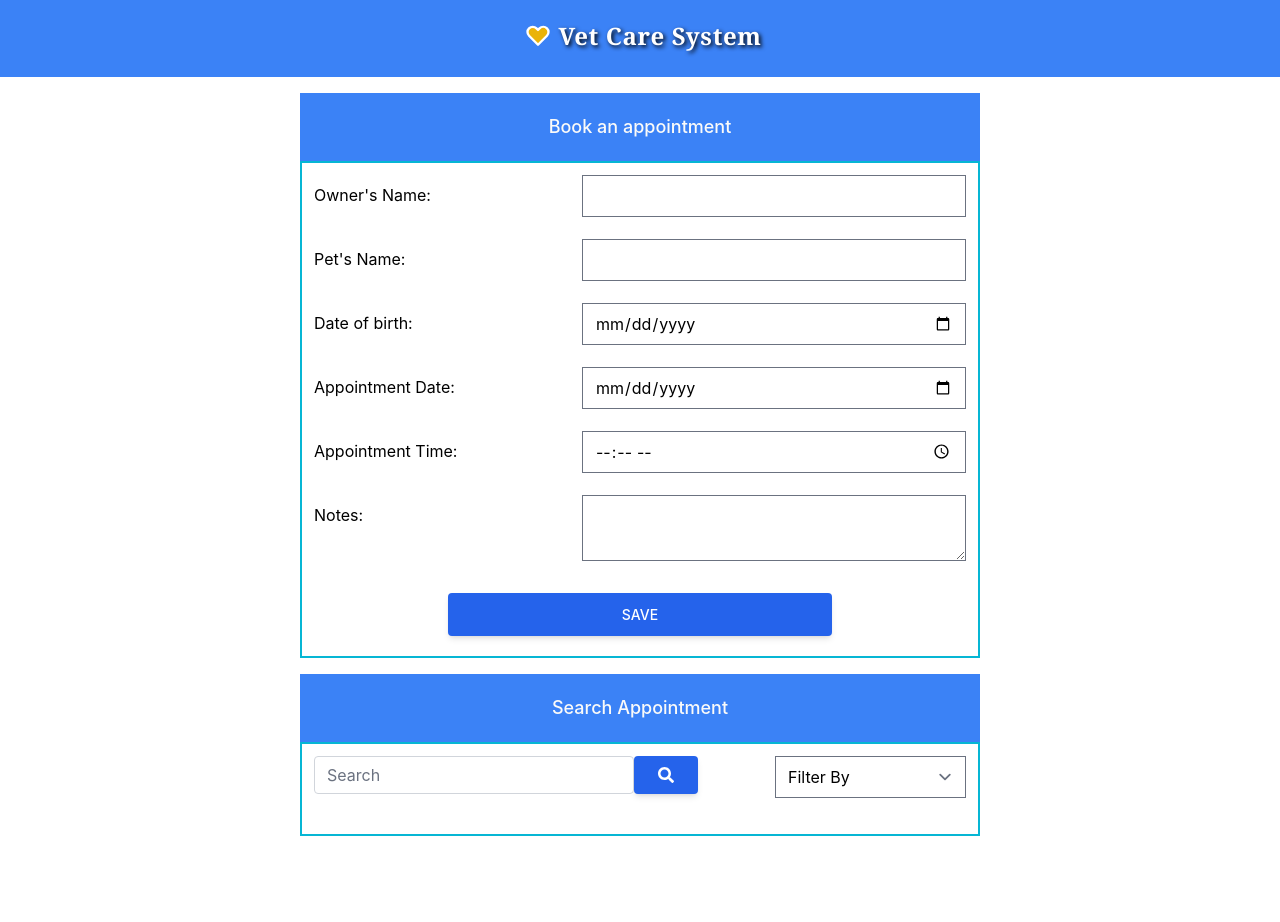
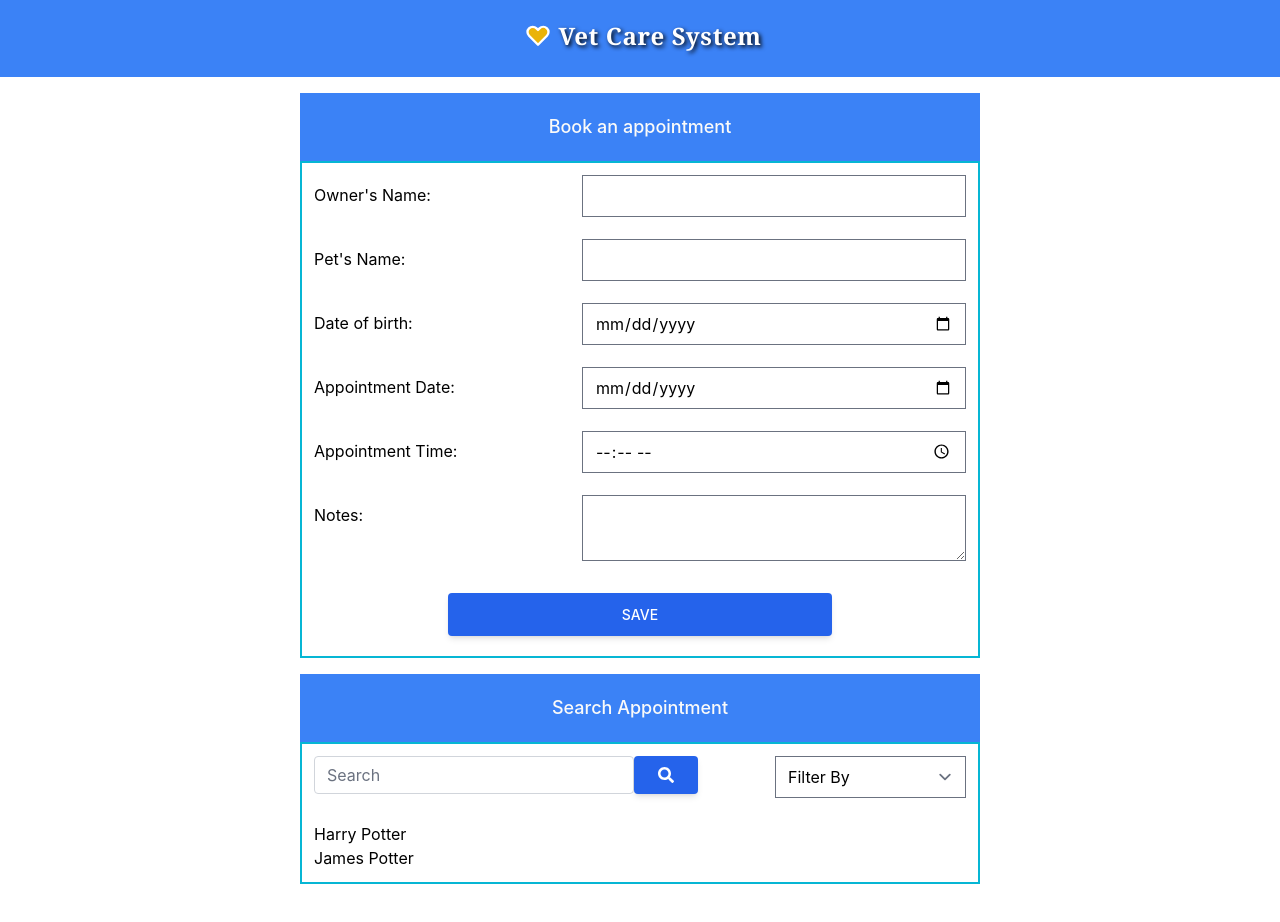
Before and after one commit to BillalAsif/vetbooking, a React (Create React App) app: page / in a window 1280 px wide. Before the commit the page ends 876 px from the top, so only its background shows below. Built offline with nearby package versions, Linux system fonts and the light colour scheme.

Commit message:
Json data added

```diff
--- a/src/Search.js
+++ b/src/Search.js
@@ -1,5 +1,6 @@
 import React from "react";
 import "./App.css"
+import appointmentList from "./appointments.json"
 
 const Search = () => {
     return (
@@ -32,6 +33,12 @@ const Search = () => {
                         <option value="3">Appointment Date</option>
                     </select>
 
+                    <ul className="block">
+                        {appointmentList.map(appointment => (
+                            <li>{appointment.ownersName}</li>
+                        ))
+                        }
+                    </ul>
 
                 </div>
 
--- a/src/appointments.json
+++ b/src/appointments.json
@@ -1,8 +1,18 @@
-{
-    "ownersName" : "Harry Potter",
-    "petsName" : "Doggy",
-    "dob" : "12/12/2017",
-    "appointmentDate" : "20/12/2022",
-    "appointmentTime" : "12:01",
-    "notes" : "The dog is very big and red."
-}
+[
+    {
+        "ownersName": "Harry Potter",
+        "petsName": "Doggy",
+        "dob": "12/12/2017",
+        "appointmentDate": "20/12/2022",
+        "appointmentTime": "12:01",
+        "notes": "The dog is very big and red."
+    },
+    {
+        "ownersName": "James Potter",
+        "petsName": "Doggy",
+        "dob": "12/12/2017",
+        "appointmentDate": "20/12/2022",
+        "appointmentTime": "12:01",
+        "notes": "The dog is very big and red."
+    }
+]
```
Lines whose indentation alone changed are shown as unchanged.
